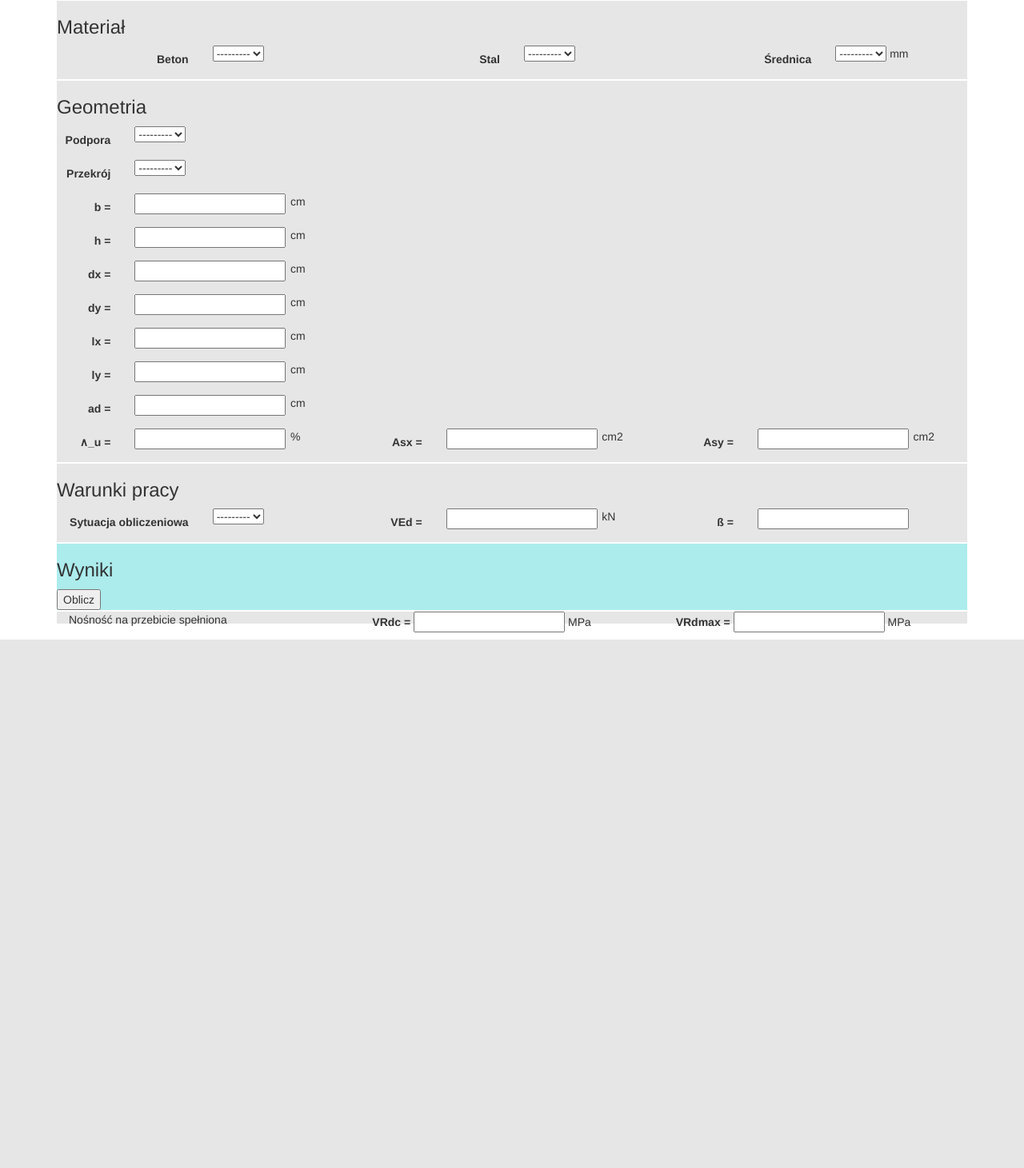
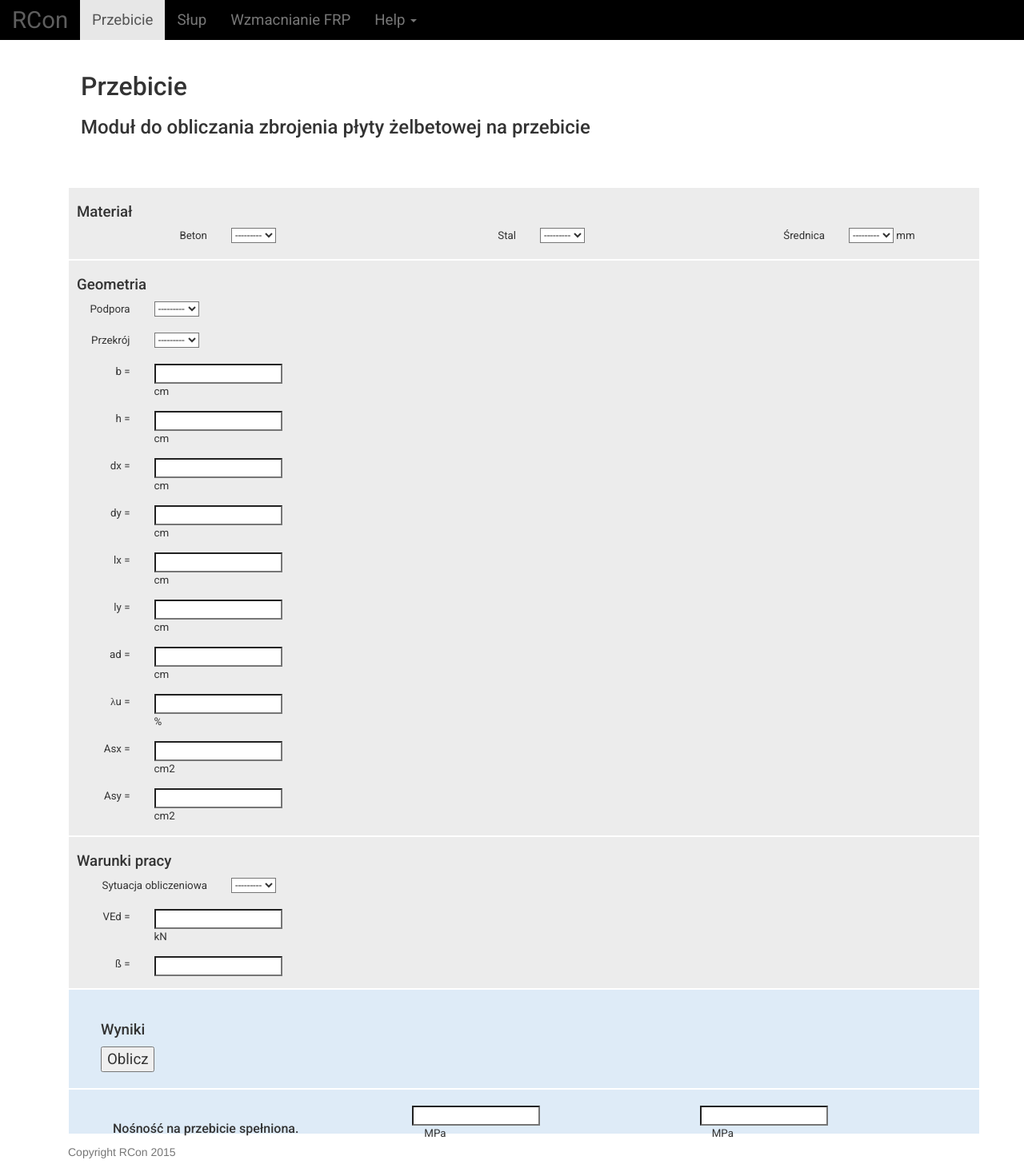
Before and after one commit to mysthea/RC1, a Django app: template app/app/templates/punching.html in a window 1280 px wide. Shown: the whole page at 80% size. Before the commit the page ends 800 px from the top, so only its background shows below. Run offline with Django 3.2, Linux system fonts and the light colour scheme; the template is opened without the code that fills it: values that come from a table or form of the project are taken from there, others are empty; some libraries are stand-ins or nearby versions.

Commit message:
#5: add missing elements to punching.html

```diff
--- a/app/app/templates/punching.html
+++ b/app/app/templates/punching.html
@@ -7,155 +7,206 @@
 	<script src="{{ STATIC_URL }}js/vendor/jquery-1.11.3.min.js"></script>
 	<script src="{{ STATIC_URL }}js/vendor/bootstrap.min.js"></script>
 	<link href="{{ STATIC_URL }}css/vendor/bootstrap.min.css" rel="stylesheet" />
+	<link href="{{ STATIC_URL }}css/style.css" rel="stylesheet" />
+	<link href="//fonts.googleapis.com/css?family=Roboto:300,400,500,700,100" rel="stylesheet" type="text/css">
 
 </head>
 <body>
+
+	<!-- Fixed navbar -->
+    <nav class="navbar navbar-default navbar-fixed-top">
+      <div class="container-fluid">
+        <div class="navbar-header">
+          <button type="button" class="navbar-toggle collapsed" data-toggle="collapse" data-target="#navbar" aria-expanded="false" aria-controls="navbar">
+            <span class="sr-only">Toggle navigation</span>
+            <span class="icon-bar"></span>
+            <span class="icon-bar"></span>
+            <span class="icon-bar"></span>
+          </button>
+          <a class="navbar-brand" href="http://127.0.0.1:8000/">RCon</a>
+        </div>
+        <div id="navbar" class="collapse navbar-collapse">
+          <ul class="nav navbar-nav">
+            <li class="active"><a href="#">Przebicie</a></li>
+            <li><a href="#">Słup</a></li>
+            <li><a href="#">Wzmacnianie FRP</a></li>
+            <li class="dropdown">
+              <a href="#" class="dropdown-toggle" data-toggle="dropdown" role="button" aria-haspopup="true" aria-expanded="false">Help <span class="caret"></span></a>
+              <ul class="dropdown-menu">
+                <li><a href="#">About</a></li>
+                <li><a href="#">Version</a></li>
+                <li><a href="#">Contact</a></li>
+                <li role="separator" class="divider"></li>
+                <li class="dropdown-header">Help</li>
+                <li><a href="#">Przebicie - pomoc</a></li>
+                <li><a href="#">Słup - pomoc</a></li>
+              </ul>
+            </li>
+          </ul>
+        </div><!--/.nav-collapse -->
+      </div>
+    </nav>
+
+	<div class="container">
+    	<div class="page-header">
+       	<h1>Przebicie</h1>
+       	<h2>Moduł do obliczania zbrojenia płyty żelbetowej na przebicie</h2>
+    </div>
+
 	<div class="container">
 		<form class="form-horizontal">
 			{% csrf_token %}
-			<div style="background-color: #e6e6e6; border: 1px solid white">
-				<h3>Materiał</h3>
+			<div class="form-data">
+				<h2>Materiał</h2>
 				<div class="form-group">
-					<label for="id_c_class" class="col-sm-2 control-label">Beton</label>
-					<div class="col-sm-2">
+					<label for="id_c_class" class="col-sm-2 form-label">Beton</label>
+					<div class="col-sm-2 form-input">
 						{{ form.c_class }}
 					</div>
-					<label for="id_s_class" class="col-sm-2 control-label">Stal</label>
-					<div class="col-sm-2">
+					<label for="id_s_class" class="col-sm-2 form-label">Stal</label>
+					<div class="col-sm-2 form-input">
 						{{ form.s_class }}
 					</div>
-					<label for="id_dsw" class="col-sm-2 control-label">Średnica</label>
-					<div class="col-sm-2">
+					<label for="id_dsw" class="col-sm-2 form-label">Średnica</label>
+					<div class="col-sm-2 form-input">
 						{{ form.dsw }} mm
 					</div>
 				</div>
 			</div>
-			<div style="background-color: #e6e6e6; border: 1px solid white">
-				<h3>Geometria</h3>
+			<div class="form-data">
+				<h2>Geometria</h2>
 				<div>
 					<div>
 						<div class="form-group">
-							<label for="id_support" class="col-sm-1 control-label">Podpora</label>
-							<div class="col-sm-2">
+							<label for="id_support" class="col-sm-1 form-label">Podpora</label>
+							<div class="col-sm-2 form-input">
 								{{ form.support }}
 							</div>
 						</div>
 						<div class="form-group">
-							<label for="id_sect" class="col-sm-1 control-label">Przekrój</label>
-							<div class="col-sm-2">
+							<label for="id_sect" class="col-sm-1 form-label">Przekrój</label>
+							<div class="col-sm-2 form-input">
 								{{ form.sect }}
 							</div>
 						</div>
 						<div class="form-group">
-							<label for="id_b" class="col-sm-1 control-label">b =</label>
-							<div class="col-sm-2">
-								{{ form.b }}
+							<label for="id_b" class="col-sm-1 form-label">b =</label>
+							<div class="col-sm-2 form-input">
+								{{ form.b }} cm
 							</div>
-							<span class="col-sm-1">cm</span>
 						</div>
 						<div class="form-group">
-							<label for="id_h" class="col-sm-1 control-label">h =</label>
-							<div class="col-sm-2">
-								{{ form.h }}
+							<label for="id_h" class="col-sm-1 form-label">h =</label>
+							<div class="col-sm-2 form-input">
+								{{ form.h }} cm
 							</div>
-							<span class="col-sm-1">cm</span>
+
 						</div>
 						<div class="form-group">
-							<label for="id_dx" class="col-sm-1 control-label">dx =</label>
-							<div class="col-sm-2">
-								{{ form.dx }}
+							<label for="id_dx" class="col-sm-1 form-label">dx =</label>
+							<div class="col-sm-2 form-input">
+								{{ form.dx }} cm
 							</div>
-							<span class="col-sm-1">cm</span>
 						</div>
 						<div class="form-group">
-							<label for="id_dy" class="col-sm-1 control-label">dy =</label>
-							<div class="col-sm-2">
-								{{ form.dy }}
+							<label for="id_dy" class="col-sm-1 form-label">dy =</label>
+							<div class="col-sm-2 form-input">
+								{{ form.dy }} cm
 							</div>
-							<span class="col-sm-1">cm</span>
 						</div>
 						<div class="form-group">
-							<label for="id_lx" class="col-sm-1 control-label">lx =</label>
-							<div class="col-sm-2">
-								{{ form.lx }}
+							<label for="id_lx" class="col-sm-1 form-label">lx =</label>
+							<div class="col-sm-2 form-input">
+								{{ form.lx }} cm
 							</div>
-							<span class="col-sm-1">cm</span>
 						</div>
 						<div class="form-group">
-							<label for="id_ly" class="col-sm-1 control-label">ly =</label>
-							<div class="col-sm-2">
-								{{ form.ly }}
+							<label for="id_ly" class="col-sm-1 form-label">ly =</label>
+							<div class="col-sm-2 form-input">
+								{{ form.ly }} cm
 							</div>
-							<span class="col-sm-1">cm</span>
 						</div>
 						<div class="form-group">
-							<label for="id_ad" class="col-sm-1 control-label">ad =</label>
-							<div class="col-sm-2">
-								{{ form.ad }}
+							<label for="id_ad" class="col-sm-1 form-label">ad =</label>
+							<div class="col-sm-2 form-input">
+								{{ form.ad }} cm
 							</div>
-							<span class="col-sm-1">cm</span>
 						</div>
 					</div>
 					<div></div>
 				</div>
 				<div>
 					<div class="form-group">
-						<label for="id_lambda_u" class="col-sm-1 control-label">∧_u =</label>
-						<div class="col-sm-2">
-							{{ form.lambda_u }}
+						<label for="id_lambda_u" class="col-sm-1 form-label">λu =</label>
+						<div class="col-sm-1 form-input">
+							{{ form.lambda_u }} %
 						</div>
-						<span class="col-sm-1">%</span>
-						<label for="id_asx" class="col-sm-1 control-label">Asx =</label>
-						<div class="col-sm-2">
-							{{ form.asx }}
+					</div>
+					<div class="form-group">
+						<label for="id_asx" class="col-sm-1 form-label">Asx =</label>
+						<div class="col-sm-2 form-input">
+							{{ form.asx }} cm2
 						</div>
-						<span class="col-sm-1">cm2</span>
-						<label for="id_asy" class="col-sm-1 control-label">Asy =</label>
-						<div class="col-sm-2">
-							{{ form.asy }}
+					</div>
+					<div class="form-group">
+						<label for="id_asy" class="col-sm-1 form-label">Asy =</label>
+						<div class="col-sm-2 form-input">
+							{{ form.asy }} cm2
 						</div>
-						<span class="col-sm-1">cm2</span>
 					</div>
 				</div>
 			</div>
-			<div style="background-color: #e6e6e6; border: 1px solid white">
-				<h3>Warunki pracy</h3>
+			<div class="form-data">
+				<h2>Warunki pracy</h2>
 				<div class="form-group">
-					<label for="id_dsit" class="col-sm-2 control-label">Sytuacja obliczeniowa</label>
-					<div class="col-sm-2">
+					<label for="id_dsit" class="col-sm-2 form-label">Sytuacja obliczeniowa</label>
+					<div class="col-sm-2 form-input">
 						{{ form.dsit }}
 					</div>
-					<label for="id_ved" class="col-sm-1 control-label">VEd =</label>
-					<div class="col-sm-2">
-						{{ form.ved }}
+				</div>
+				<div class="form-group">
+					<label for="id_ved" class="col-sm-1 form-label">VEd =</label>
+					<div class="col-sm-2 form-input">
+						{{ form.ved }} kN
 					</div>
-					<span class="col-sm-1">kN</span>
-					<label for="id_beta" class="col-sm-1 control-label">ß =</label>
-					<div class="col-sm-2">
+				</div>
+				<div class="form-group">
+					<label for="id_beta" class="col-sm-1 form-label">ß =</label>
+					<div class="col-sm-2 form-input">
 						{{ form.beta }}
 					</div>
 				</div>
 			</div>
-			<div style="background-color: #aceced; border: 1px solid white">
-				<h3>Wyniki</h3>
-				<button type="button">Oblicz</button>
+			<div class="form-result">
+				<h2>Wyniki</h2>
+				<span class="js-compute-punching-error"></span>
+				<button type="button" class="js-compute-punching">Oblicz</button>
 			</div>
 		</form>
-		<div style="background-color: #e6e6e6; border: 1px solid white">
+		<div class="form-result">
 			<div class="form-group">
-				<div class="col-sm-4">Nośność na przebicie spełniona</div>
+				<div class="col-sm-4 form-result2"><h3>Nośność na przebicie spełniona.</h3></div>
 				<div class="col-sm-4">
-					<label class="control-label">VRdc =</label>
-					<input />
-					<span>MPa</span>
+					<label class="form-label">VRdc =</label>
+					<div class="col-sm-2 form-output">
+					<input class="js-vrdc" /> <span class="col-sm-1 form-unit">MPa</span>
+					</div>
 				</div>
 				<div class="col-sm-4">
-					<label class="control-label">VRdmax =</label>
-					<input />
-					<span>MPa</span>
+					<label class="form-label">VRdmax =</label>
+					<div class="col-sm-2 form-output">
+					<input class="js-vrdmax" /> <span class="col-sm-1 form-unit">MPa</span>
+					</div>
 				</div>
 			</div>
 		</div>
 	</div>
+
+	<footer class="footer">
+      <div class="container">
+        <p class="text-muted">Copyright RCon 2015</p>
+      </div>
+    </footer>
+
 </body>
 </html>
```
